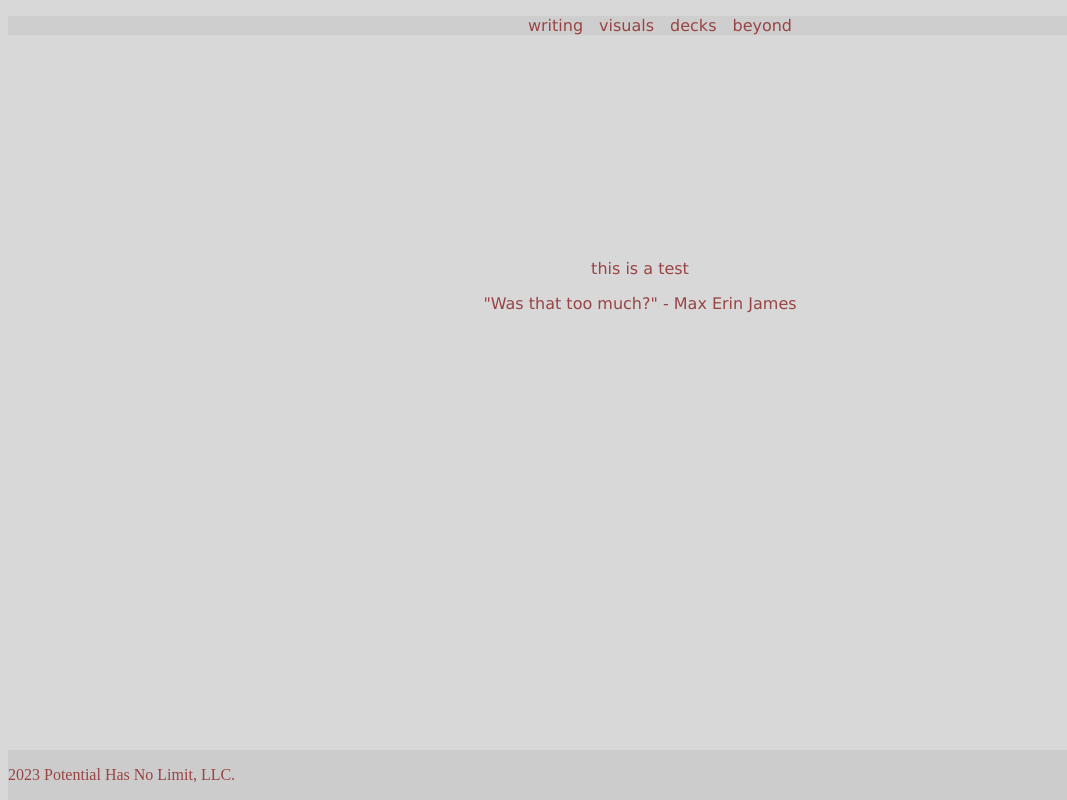
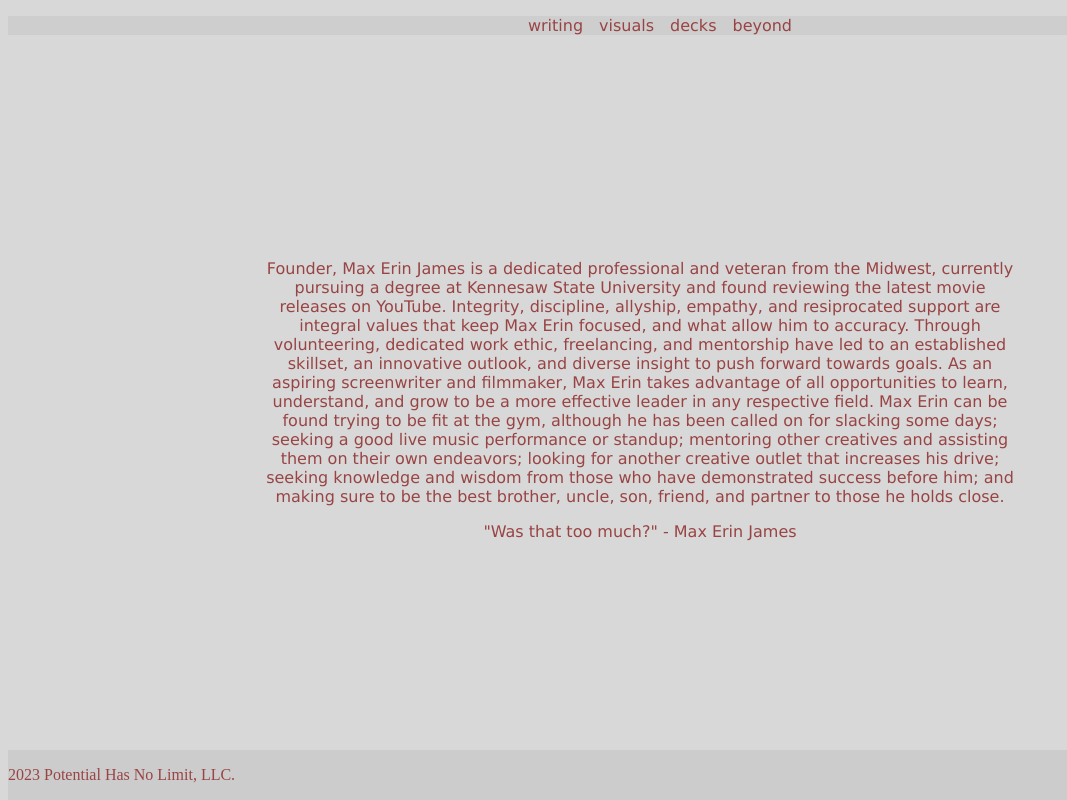
Before and after one commit to mxjms/PHNL, a plain HTML site: page About/truth.html in a window 1280 px wide. Shown: the whole page, without its empty margins (0-1067 px from the left). Drawn offline with Linux system fonts and the light colour scheme.

Commit message:
no changes

```diff
--- a/About/truth.html
+++ b/About/truth.html
@@ -35,7 +35,23 @@
     <center>
 
       <p class="about-me" id="about-me-paragraph">
-        this is a test
+        Founder, Max Erin James is a dedicated professional and veteran from the
+        Midwest, currently pursuing a degree at Kennesaw State University and
+        found reviewing the latest movie releases on YouTube. Integrity,
+        discipline, allyship, empathy, and resiprocated support are integral
+        values that keep Max Erin focused, and what allow him to accuracy.
+        Through volunteering, dedicated work ethic, freelancing, and mentorship
+        have led to an established skillset, an innovative outlook, and diverse
+        insight to push forward towards goals. As an aspiring screenwriter and
+        filmmaker, Max Erin takes advantage of all opportunities to learn,
+        understand, and grow to be a more effective leader in any respective
+        field. Max Erin can be found trying to be fit at the gym, although he
+        has been called on for slacking some days; seeking a good live music
+        performance or standup; mentoring other creatives and assisting them on
+        their own endeavors; looking for another creative outlet that increases
+        his drive; seeking knowledge and wisdom from those who have demonstrated
+        success before him; and making sure to be the best brother, uncle, son,
+        friend, and partner to those he holds close.
       </p>
 
       <p class="about-me">"Was that too much?" - Max Erin James</p>
```
